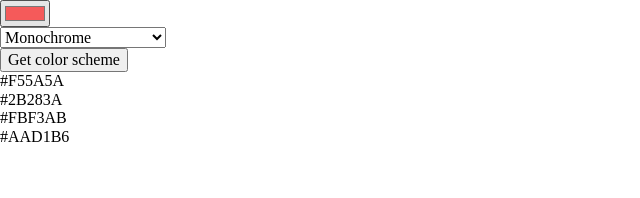
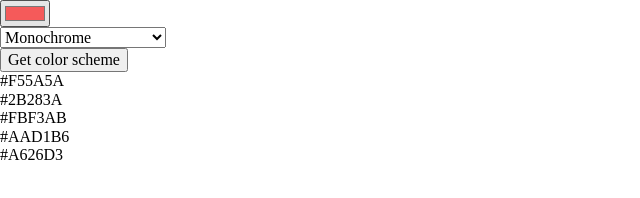
Before and after one commit to MuhammadTurkmen/Color-Scheme-Generator, a website built with Vite: page index.html in a window 1280 px wide. Shown: the full height of the page, 0-640 px from the left. Built offline with nearby package versions, Linux system fonts and the light colour scheme.

Commit message:
adding div

```diff
--- a/index.html
+++ b/index.html
@@ -45,6 +45,7 @@
             </div>
             <div class="colors-bar-div">
                 <div class="stripe-section" style="background-color: #A626D3"></div>
+                <div class="hexcode-section">#A626D3</div>
             </div>
         </section>
     </body>
```
